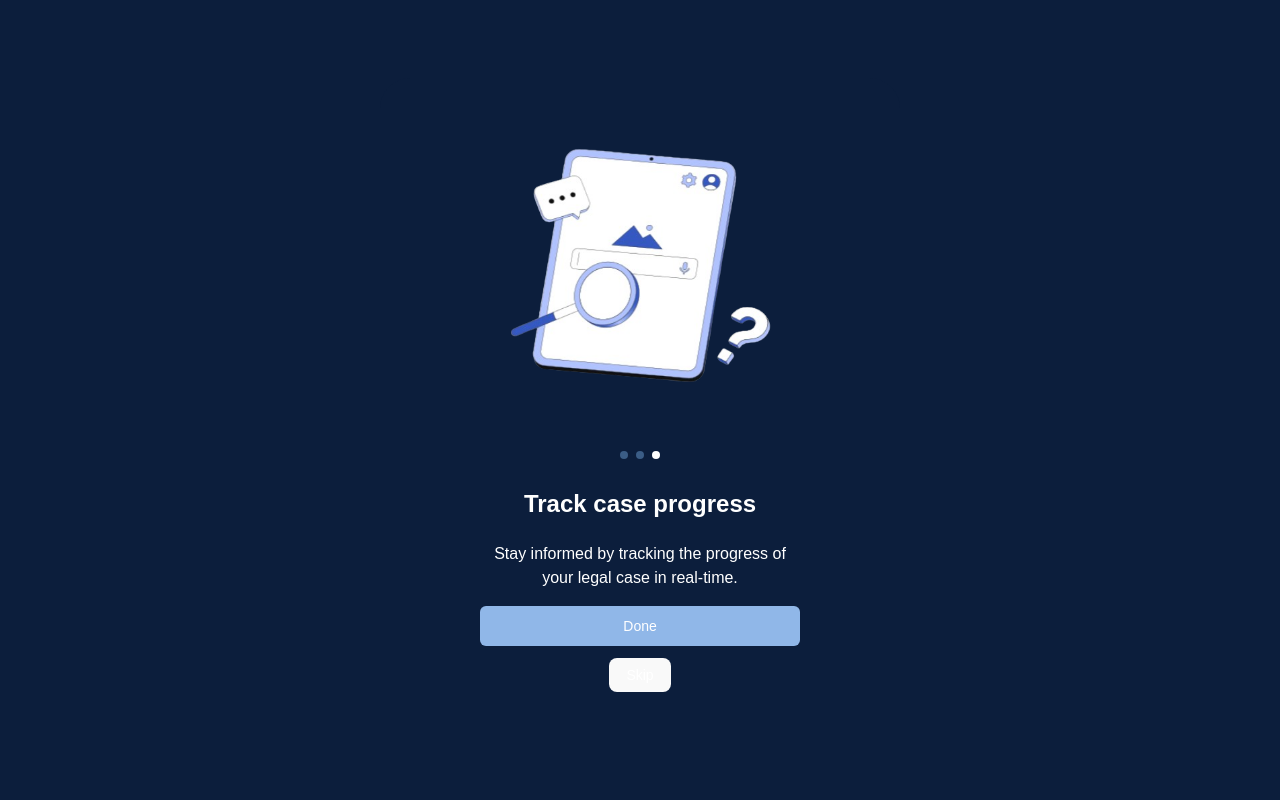
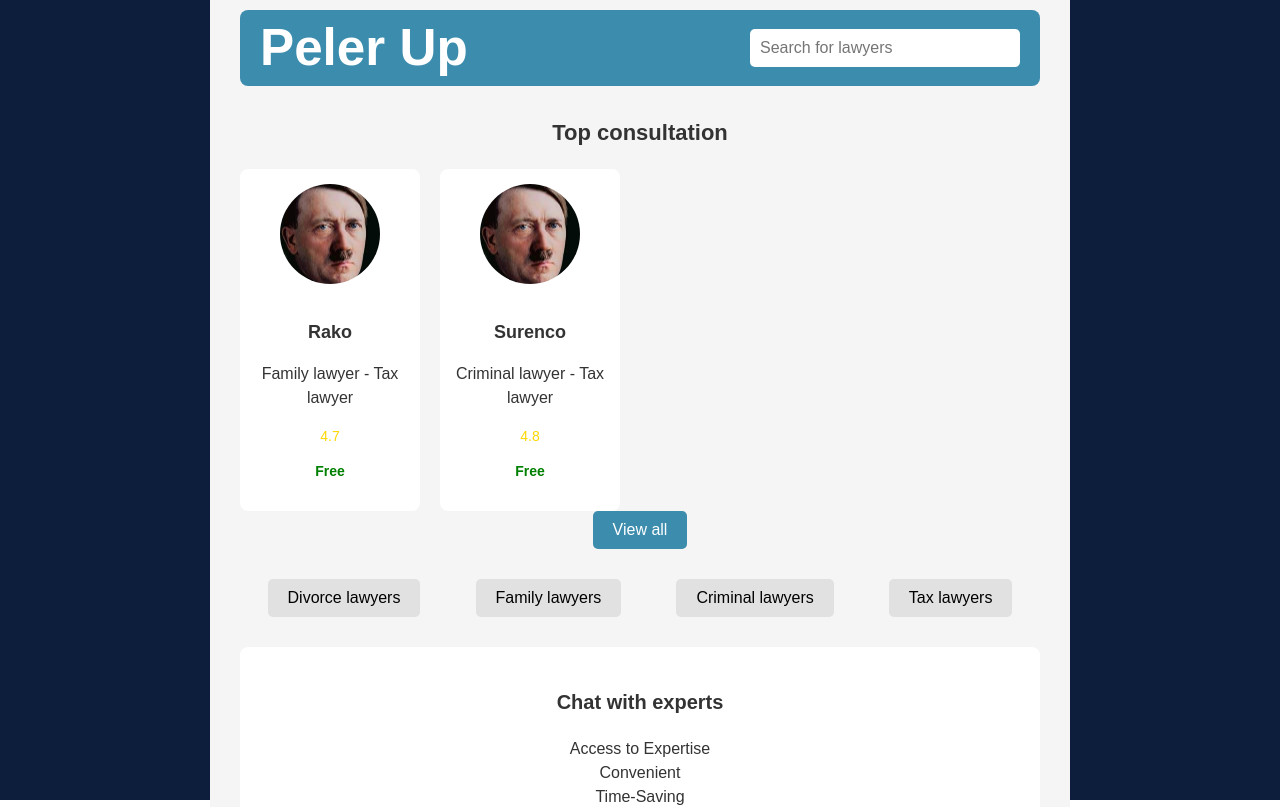
Before and after one commit to pura-toru/lawyer-project, a React (Vite) app in the folder client/: page /home in a window 1280 px wide. Shown: the top 807 px of the page. Built offline with nearby package versions, Linux system fonts and the light colour scheme.

Commit message:
Move css file and slight styling changes

```diff
--- a/client/public/styles/Home.css
+++ b/client/public/styles/Home.css
@@ -3,7 +3,9 @@
   font-family: Arial, sans-serif;
   color: #333;
   background-color: #f5f5f5;
-  padding: 20px;
+  padding: 30px;
+  height: 100vh;
+  width: 100vh;
 }
 
 .header {
@@ -12,6 +14,7 @@
   align-items: center;
   background-color: #3C8DAD;
   padding: 10px 20px;
+  margin-top: 10px;
   color: white;
   border-radius: 8px;
 }
--- a/client/src/App.jsx
+++ b/client/src/App.jsx
@@ -1,6 +1,5 @@
 import { useState, useEffect } from 'react';
 import { Routes, Route } from 'react-router-dom';
-import './App.css';
 
 // Components
 // Drl lu ganti yg welcome tinggal sesuain aja kaya yg bawah(import, Route path)
--- a/client/src/components/Home.jsx
+++ b/client/src/components/Home.jsx
@@ -5,12 +5,12 @@ const Home= () => {
   return (
     <div className="home-container">
       <header className="header">
-        <h1>LawyerUp</h1>
+        <h1>Peler Up</h1>
         <input type="text" placeholder="Search for lawyers" className="search-bar" />
       </header>
 
       <section className="free-consultation">
-        <h2>Free consultation</h2>
+        <h2>Top consultation</h2>
         <div className="lawyer-cards">
           <div className="lawyer-card">
             <img src="../../public/images/TemporaryPicture.jpg" alt="Lawyer" />
--- a/client/src/components/SplashScreen.jsx
+++ b/client/src/components/SplashScreen.jsx
@@ -2,7 +2,7 @@ import React, { useState, useEffect } from 'react';
 import Splash1 from '../assets/Splash1.png'
 import viteLogo from '../../public/vite.svg'
 // import './index'
-import '../App.css'
+import '../../public/styles/SplashScreen.css'
 
 
   // const [count, setCount] = useState(0)
--- a/client/src/main.jsx
+++ b/client/src/main.jsx
@@ -9,7 +9,7 @@ import Home from './components/Home.jsx'
 createRoot(document.getElementById('root')).render(
   <StrictMode>
     <BrowserRouter>
-      <SplashScreen />
+      <App />
         {/* <Route path="/" element={<LandingPage />} />
         <Route path="/home" element={<Home />} / */}
     </BrowserRouter>
```
Also changed, not shown: client/public/styles/SplashScreen.css (renamed from client/src/App.css).
